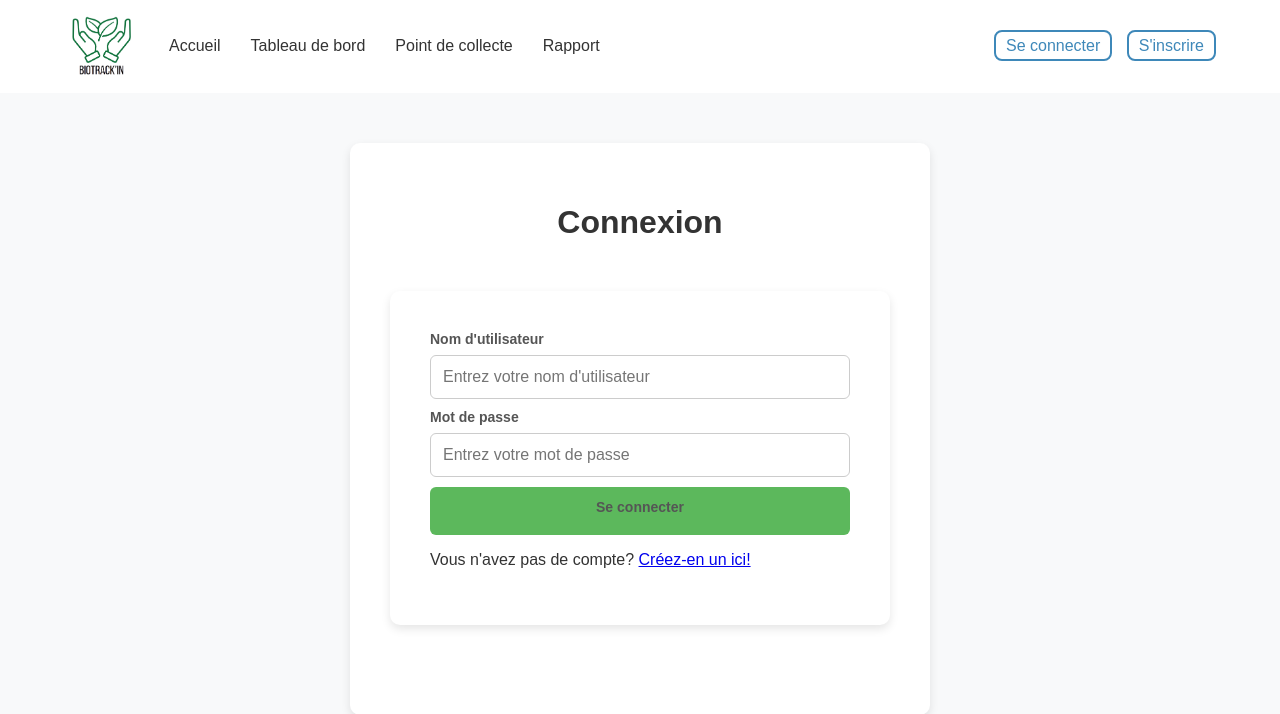
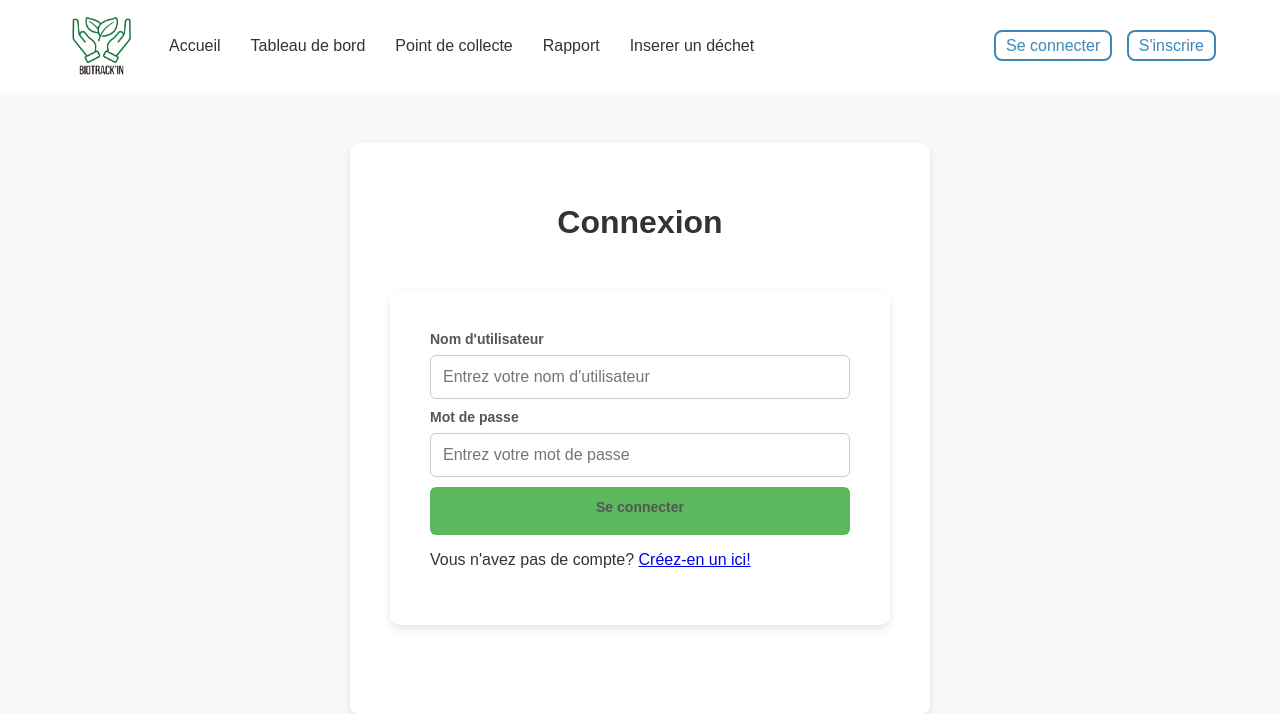
Before and after one commit to SNIVEAU/SAE-Projet-Anthropile, a Flask app: a page that uses app/templates/base.html in a window 1280 px wide. Shown: the top 714 px of the page. Run offline with Flask 3, Linux system fonts and the light colour scheme; some libraries are stand-ins or nearby versions.

Commit message:
Ajout bouton inserer dechet et associe le bouton taleau de bord

```diff
--- a/app/templates/base.html
+++ b/app/templates/base.html
@@ -29,6 +29,8 @@
                 <li><a href="{{ url_for('statistique_pts_collecte') }}">Tableau de bord</a></li>
                 <li><a href="{{ url_for('collecte_dechets') }}">Point de collecte</a></li>
                 <li><a href="{{ url_for('rapport') }}">Rapport</a></li>
+                <li><a href="{{ url_for('insert_dechets') }}">Inserer un déchet</a></li>
+
             </ul>
         </nav>
         <div>
```
